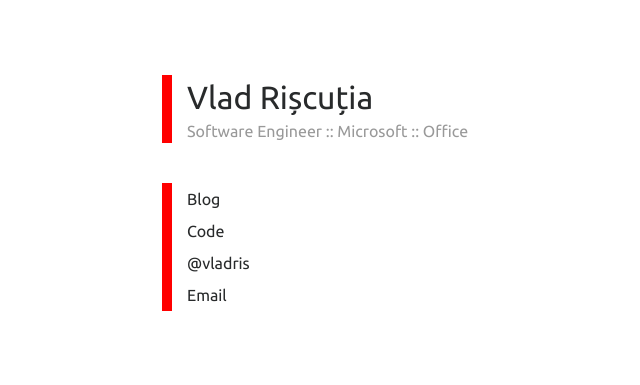
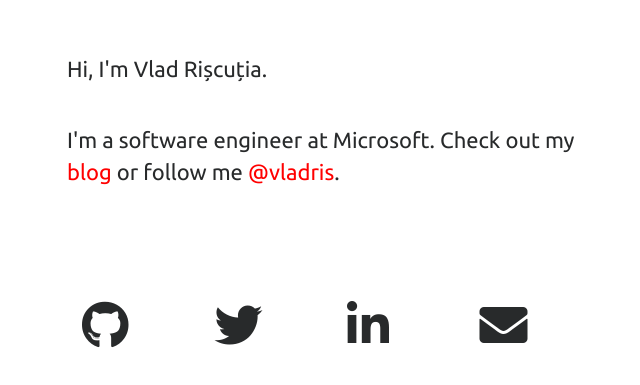
Before and after one commit to vladris/vladris.github.io, a plain HTML site: page index2.html in a window 1280 px wide. Shown: the part 207-592 px from the top of the page, without its empty margins (308-948 px from the left). Drawn offline with Linux system fonts and the light colour scheme.

Commit message:
Iterate on redesign

```diff
--- a/index2.html
+++ b/index2.html
@@ -3,7 +3,7 @@
     <head>
         <meta charset='utf-8' />
         <title>Vlad Rișcuția</title>
-        <link rel="icon" type="image/x-icon" href="static/mugshot.jpg" />
+        <link rel="icon" type="image/x-icon" href="static/mugshot.ico" />
 
         <meta name="viewport" content="width=device-width, initial-scale=1">
 
@@ -12,23 +12,30 @@
 
         <!-- Custom style -->
         <link rel="stylesheet" type="text/css" href="static/css/style.css" />
+        <link rel="stylesheet" href="https://use.fontawesome.com/releases/v5.2.0/css/all.css" integrity="sha384-hWVjflwFxL6sNzntih27bfxkr27PmbbK/iSvJ+a4+0owXq79v+lsFkW54bOGbiDQ" crossorigin="anonymous">
     </head>
     <body>
         <div class="container vertical-center">
             <div class="content">
-                <div class="border-left">
-                    <div class="row"><span class="big-text"><a href="#">Vlad Rișcuția</a></span></div>
-                    <div class="row"><span class="text-muted">Software Engineer :: Microsoft :: Office</span></div>
+                <div class="text">
+                    <div class="row">Hi, I'm Vlad Rișcuția.</div>
+                    <div class="row"><p>I'm a software engineer at Microsoft. Check out my <a href="https://vladris.com/blog/archive">blog</a> or follow me <a href="https://twitter.com/vladris">@vladris</a>.</p></div>
                 </div>
 
                 <div class="links">
-                    <div class="border-left">
-                        <div class="row"><a href="http://vladris.com/blog/archive">Blog</a></div>
-                        <div class="row"><a href="https://github.com/vladris">Code</a></div>
-                        <div class="row"><a href="https://twitter.com/vladris">@vladris</a></div>
-                        <div class="row">
+                    <div class="row">
+                        <div class="col-xs-3">
+                            <a href="https://github.com/vladris"><span class="fab fa-github"></span></a>
+                        </div>
+                        <div class="col-xs-3">
+                            <a href="https://twitter.com/vladris"><span class="fab fa-twitter"></span></a>
+                        </div>
+                        <div class="col-xs-3">
+                            <a href="https://linkedin.com/in/vladris"><span class="fab fa-linkedin-in"></span></a>
+                        </div>
+                        <div class="col-xs-3">
                             <script type="text/javascript">
-                                document.write('<n uers="znvygb:iynqevf@bhgybbx.pbz">Rznvy</fcna></n>'.replace(/[a-zA-Z]/g, function(c) { return String.fromCharCode((c<="Z"?90:122)>=(c=c.charCodeAt(0)+13)?c:c-26); }));
+                                document.write('<n uers="znvygb:iynqevf@bhgybbx.pbz"><fcna pynff="snf sn-rairybcr"></fcna></n>'.replace(/[a-zA-Z]/g, function(c) { return String.fromCharCode((c<="Z"?90:122)>=(c=c.charCodeAt(0)+13)?c:c-26); }));
                             </script>
                         </div>
                     </div>
--- a/static/css/style.css
+++ b/static/css/style.css
@@ -3,7 +3,7 @@
 body {
     color: #282a2b;
     font-family: Ubuntu, Helvetica, Arial, sans-serif;
-    font-size: 16px;
+    font-size: 22px;
 }
 
 .vertical-center {
@@ -16,14 +16,16 @@ body {
 
 .content {
     margin: auto;
-    min-width: 300px;
-    max-width: 640px;
+    min-width: 400px;
+    max-width: 500px;
 }
 
-.border-left {
-    border-left: 10px solid red;
-    margin-left: -20px;
-    padding-left: 30px;
+.row {
+    padding-top: 40px;
+}
+
+.text a:link, .text a:visited, .text a:active, .text a:hover {
+    color: red;
 }
 
 .big-text {
@@ -31,6 +33,7 @@ body {
 }
 
 .links {
+    font-size: 48px;
     margin-top: 40px;
     line-height: 2em;
 }
```
Also changed, not shown: static/mugshot.ico (added), static/mugshot.jpg (deleted).
